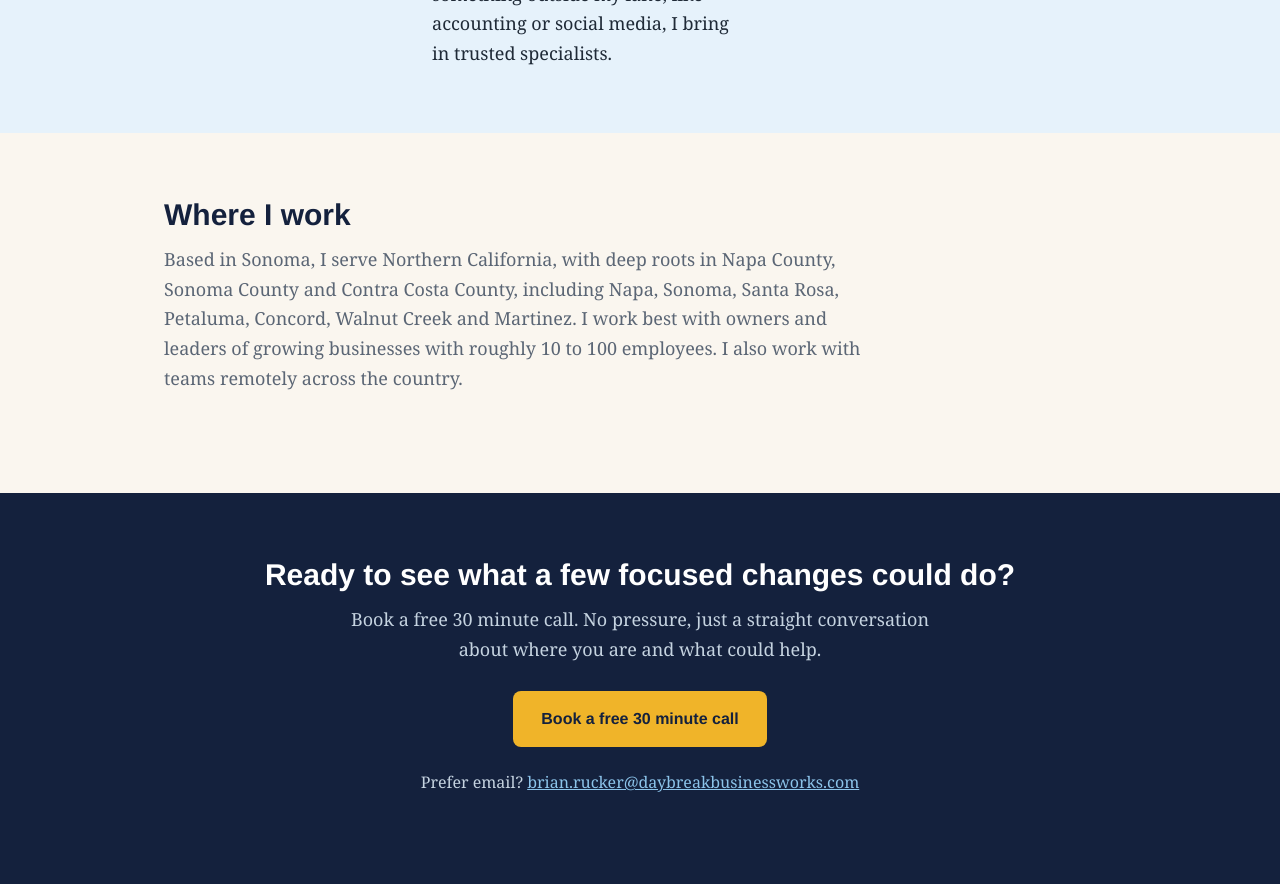
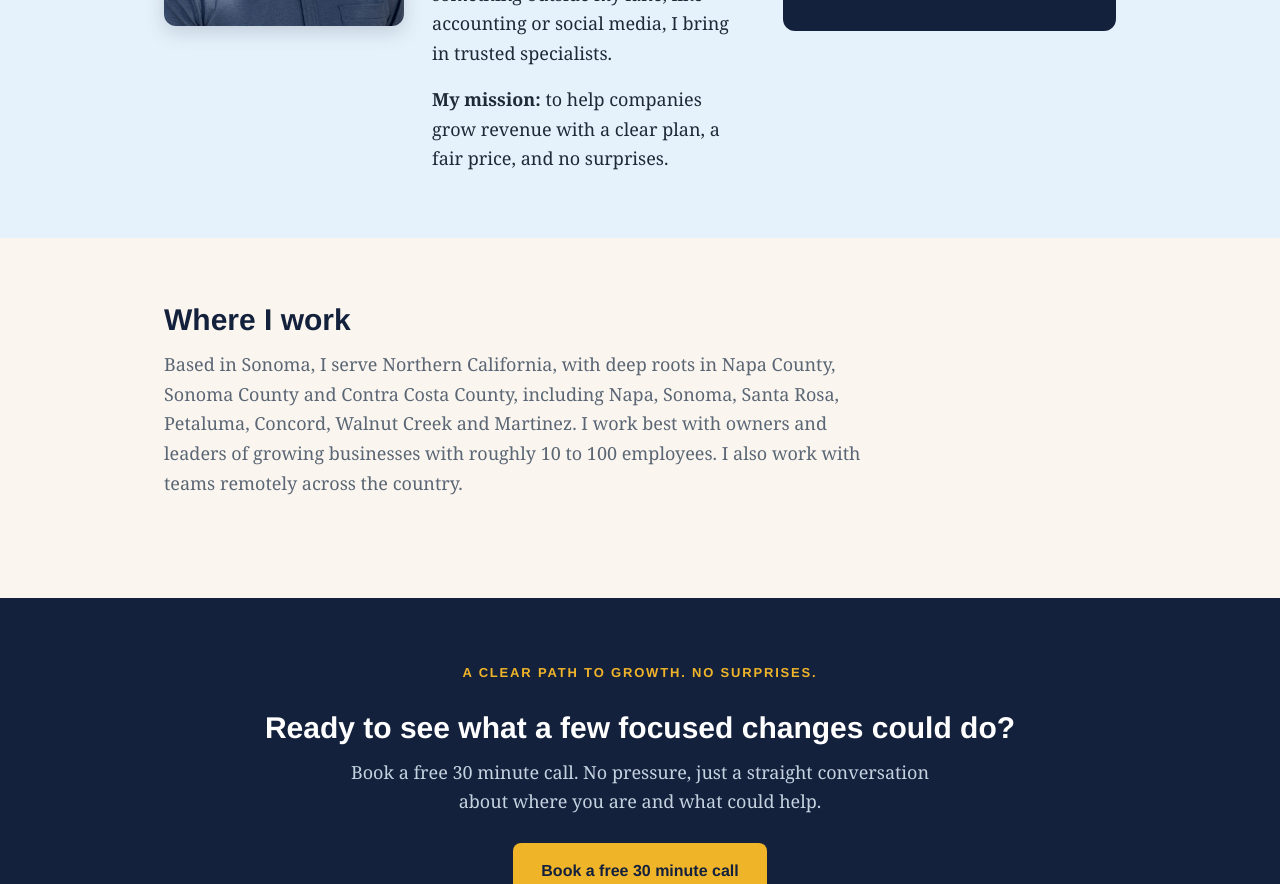
Before and after one commit to Rekcur/daybreak-site, a plain HTML site: page index.html in a window 1280 px wide. Shown: the part 4512-5396 px from the top of the page. Drawn offline with Linux system fonts and the light colour scheme.

Commit message:
Add tag line, mission line, and CTA eyebrow style
Co-Authored-By: Claude Sonnet 5.5 <noreply@anthropic.com>
Claude-Session: https://claude.ai/code/session_01USxTmtLMKUqXKa7YnDc6gd

```diff
--- a/index.html
+++ b/index.html
@@ -111,6 +111,7 @@
   .creds li{margin-bottom:8px}
   .cta{text-align:center;background:var(--deep);color:#eaf0f6}
   .cta h2{color:#fff}
+  .cta .eyebrow{color:var(--sun)}
   .cta p{max-width:600px;margin:0 auto 26px;color:#c5d3e0}
   .cta a.mail{color:var(--sky)}
   footer{padding:30px 0;color:var(--muted);font-size:15px;text-align:center}
@@ -266,6 +267,7 @@
           <div class="bio-text">
           <p>I have spent 25+ years helping businesses grow through referrals, partnerships and well-coached teams, most of it in healthcare, where every new customer is earned through trust. I am a Dale Carnegie certified sales training instructor, and I use AI to build the dashboards, forecasts, intake workflows and training programs that make good habits stick.</p>
           <p>I live in Sonoma and work one-on-one with owners. When you need something outside my lane, like accounting or social media, I bring in trusted specialists.</p>
+          <p><strong>My mission:</strong> to help companies grow revenue with a clear plan, a fair price, and no surprises.</p>
           </div>
         </div>
         <div class="creds">
@@ -290,6 +292,7 @@
 
   <section id="contact" class="cta">
     <div class="wrap">
+      <p class="eyebrow">A clear path to growth. No surprises.</p>
       <h2>Ready to see what a few focused changes could do?</h2>
       <p>Book a free 30 minute call. No pressure, just a straight conversation about where you are and what could help.</p>
       <a class="btn" href="https://calendly.com/brian-rucker-daybreakbusinessworks/30min">Book a free 30 minute call</a>
```
